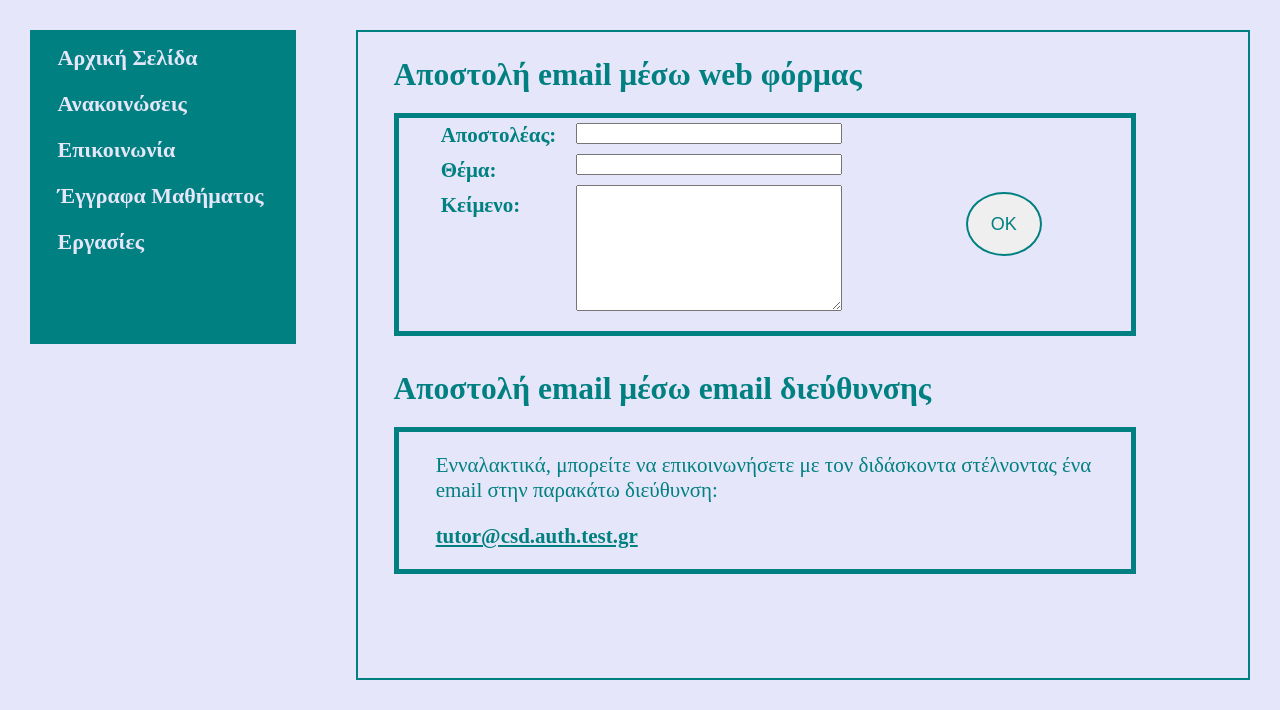
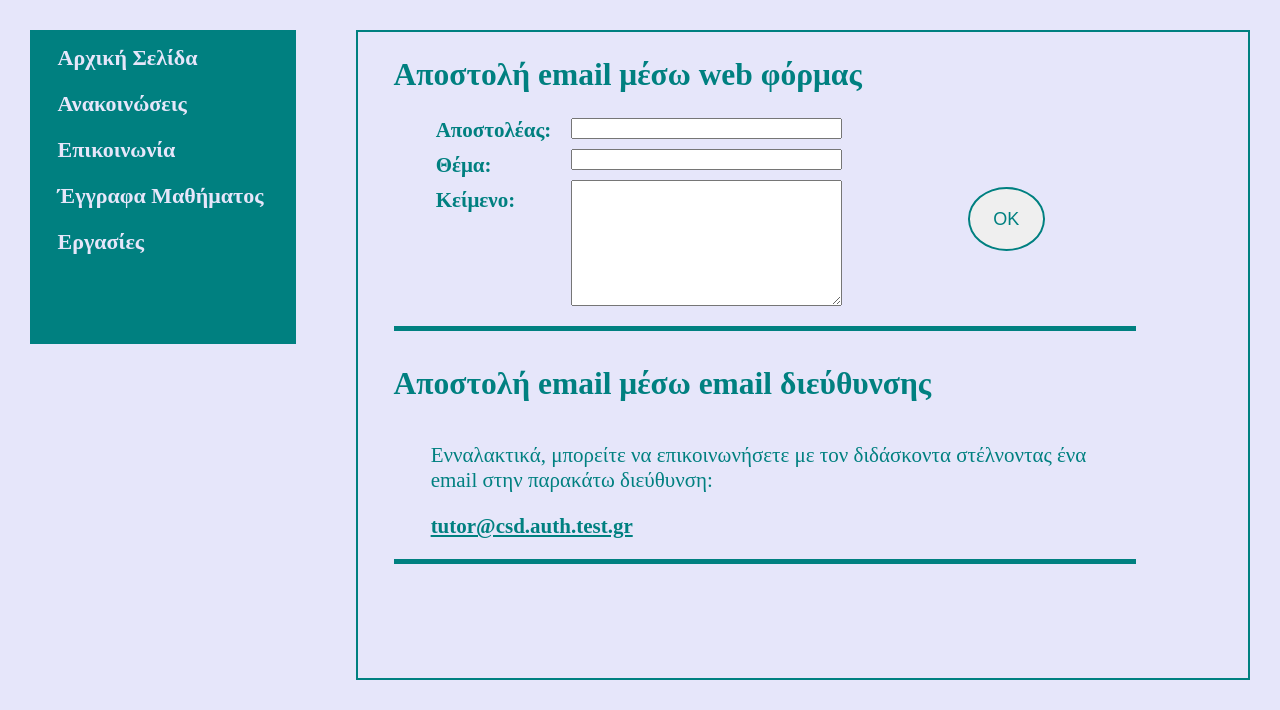
Before and after one commit to AndreasNbt/EPD_Project, a PHP site: page /communication.html in a window 1280 px wide. Shown: the part 90-800 px from the top of the page. Run offline with PHP 8.4, Linux system fonts and the light colour scheme.

Commit message:
Small fix

```diff
--- a/announcement.html
+++ b/announcement.html
@@ -29,7 +29,7 @@
                         <h2 class="teal">Αναβολή διάλεξης</h2>
                     </div>
 
-                    <div class="announcement-content big-border">
+                    <div class="announcement-content">
                         <p> <strong>Ημερομηνία</strong>: 25/10/2022</p>
                         <p> <strong>Θέμα</strong>: Αναβολή επόμενης διάλεξης</p>
                         <p>Η διάλεξη της 27/10 αναβάλλεται λόγω προσωπικού κωλύματος του διδάσκοντα. Θα υπάρξει περαιτέρω ενημέρωση σχετικά με την αναπλήρωση της.</p>
@@ -41,7 +41,7 @@
                         <h2 class="teal">Πρώτη εργασία του μαθήματος</h2>
                     </div>
 
-                    <div class="announcement-content big-border">
+                    <div class="announcement-content">
                         <p><strong>Ημερομηνία</strong>: 15/11/2022</p>
                         <p><strong>Θέμα</strong>: Ανακοίνωση πρώτης εργασίας</p>
                         <p>Ανακοινώθηκε στην σελίδα <a class="teal bold" href="homework.html">Εργασίες</a> η πρώτη εργασία του μαθήματος.</p>
--- a/communication.html
+++ b/communication.html
@@ -30,7 +30,7 @@
 
 
                     <form action="mailto:tutor@csd.auth.test.gr">
-                        <div class="announcement-content flex big-border">
+                        <div class="announcement-content flex">
                             <div class="flex-column">
                                 <label class="label" for="#sender"> <strong>Αποστολέας:</strong> </label>
                                 <label class="label" for="#subject"><strong>Θέμα:</strong></label>
@@ -56,7 +56,7 @@
                         <h2 class="teal">Αποστολή email μέσω email διεύθυνσης</h2>
                     </div>
 
-                    <div class="announcement-content flex-column big-border">
+                    <div class="announcement-content flex-column">
                         <p>Ενναλακτικά, μπορείτε να επικοινωνήσετε με τον διδάσκοντα στέλνοντας ένα email στην παρακάτω διεύθυνση:</p>
                         <a class="teal bold mb" href="mailto:tutor@csd.auth.test.gr">tutor@csd.auth.test.gr</a>
                     </div>
--- a/documents.html
+++ b/documents.html
@@ -28,7 +28,7 @@
                         <h2 class="teal">Υλικό για RDFS</h2>
                     </div>
 
-                    <div class="announcement-content flex big-border">
+                    <div class="announcement-content flex">
                         <div class="flex-column">
                                 <p> <strong>Περιγραφή:</strong> Διαφάνειες που χρησιμοποιήθηκαν στις διαλέξεις για την RDFS. </p>
                                 <a class="mb teal bold" href="#" download="RDF_Schema.pdf">Download</a>
@@ -41,7 +41,7 @@
                         <h2 class="teal">Υλικό για SPARQL</h2>
                     </div>
 
-                    <div class="announcement-content flex big-border">
+                    <div class="announcement-content flex">
                         <div class="flex-column">
                                 <p> <strong>Περιγραφή:</strong> Διαφάνειες που χρησιμοποιήθηκαν στις διαλέξεις για την SPARQL. </p>
                                 <a class="mb teal bold" href="#" download="SPARQL.pdf">Download</a>
--- a/homework.html
+++ b/homework.html
@@ -28,7 +28,7 @@
                         <h2 class="teal">1η Ομαδική Εργασία</h2>
                     </div>
 
-                    <div class="announcement-content flex big-border">
+                    <div class="announcement-content flex">
                         <div class="flex-column">
                                 <p> <strong>Στόχοι:</strong> Οι στόχοι της εργασίας είναι </p>
                                 <div>
@@ -63,7 +63,7 @@
                         <h2 class="teal">2η Ομαδική Εργασία</h2>
                     </div>
 
-                    <div class="announcement-content flex big-border">
+                    <div class="announcement-content flex">
                         <div class="flex-column">
                             <p> <strong>Στόχοι:</strong> Οι στόχοι της εργασίας είναι </p>
                             <div>
--- a/styles.css
+++ b/styles.css
@@ -109,6 +109,7 @@ img {
 }
 
 .announcement-content {
+    border-bottom: 5px solid teal;
     padding-left: 5%;
 }
 
```
